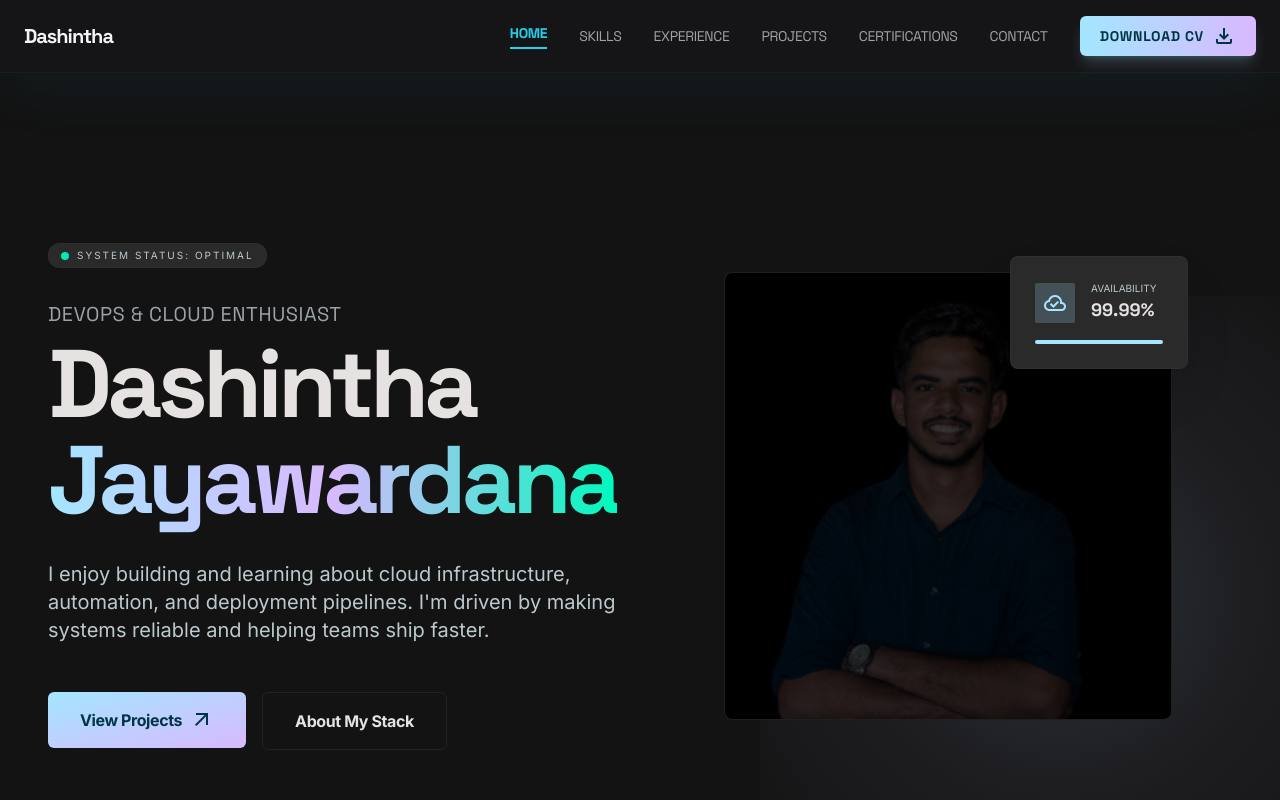
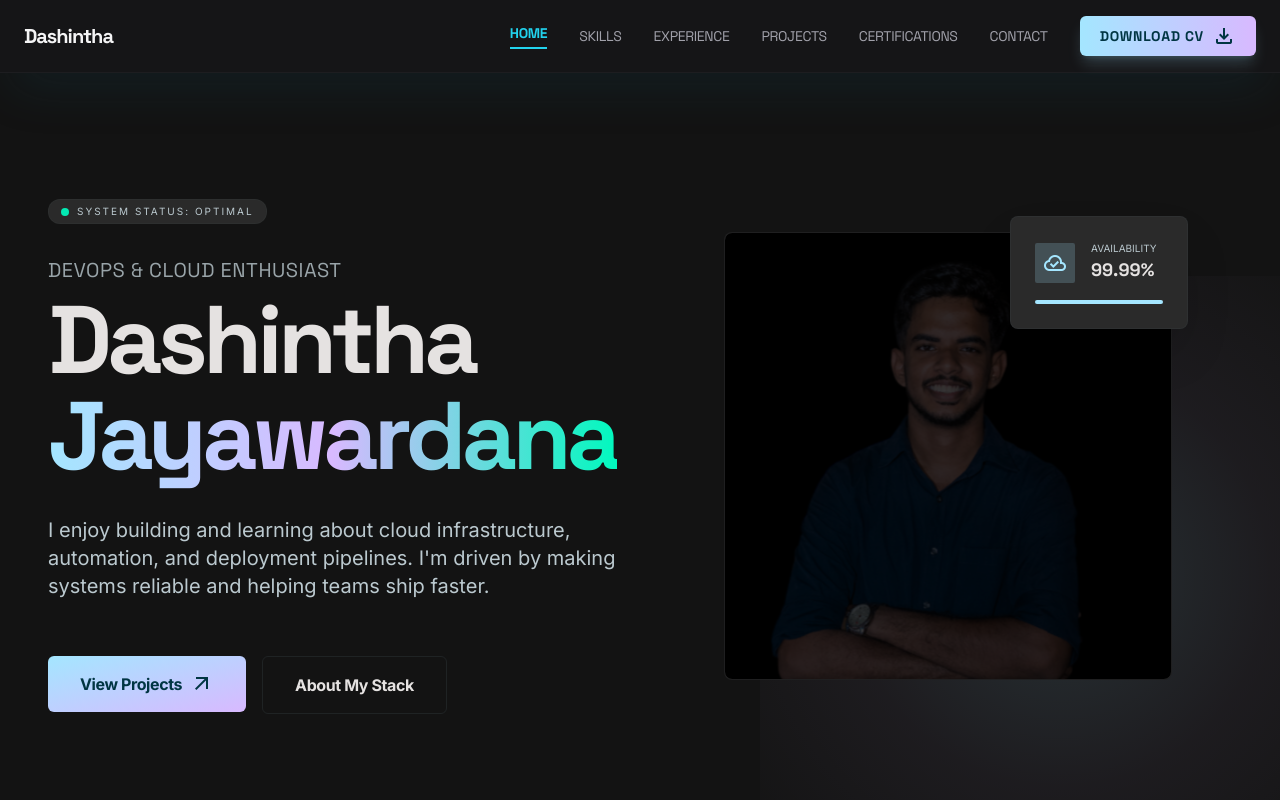
Before and after one commit to Dashintha-Prabashwara/Portfoliov2, a Next.js app: page / in a window 1280 px wide. Shown: the top 800 px of the page. Built offline with nearby package versions, Linux system fonts and the light colour scheme.

Commit message:
Update HeroSection layout for improved spacing and responsiveness

```diff
--- a/app/page.jsx
+++ b/app/page.jsx
@@ -30,7 +30,7 @@ export default async function Home() {
 // ========== HERO SECTION ==========
 function HeroSection() {
   return (
-    <section className="relative min-h-screen flex items-center px-4 sm:px-6 md:px-12 py-12 sm:py-20 overflow-hidden">
+    <section className="relative flex items-center px-4 sm:px-6 md:px-12 py-16 sm:py-24 md:min-h-[calc(100vh-80px)] md:py-0 overflow-hidden">
       {/* Background Grid Pattern */}
       <div
         className="absolute inset-0 bg-gradient-to-br opacity-5 -z-10"
@@ -77,7 +77,7 @@ function HeroSection() {
           </p>
 
           {/* CTA Buttons */}
-          <div className="flex flex-col sm:flex-row flex-wrap gap-3 sm:gap-4 pt-4">
+          <div className="flex flex-col sm:flex-row flex-wrap gap-3 sm:gap-4 pt-4 sm:pt-6">
             <Link href="/projects">
               <button className="w-full sm:w-auto bg-gradient-to-br from-primary to-secondary text-on-primary px-6 sm:px-8 py-3 sm:py-4 rounded-md font-bold text-sm sm:text-base tracking-tight hover:shadow-[0_0_20px_rgba(164,230,255,0.3)] transition-all flex items-center justify-center sm:justify-start gap-2">
                 View Projects
```
